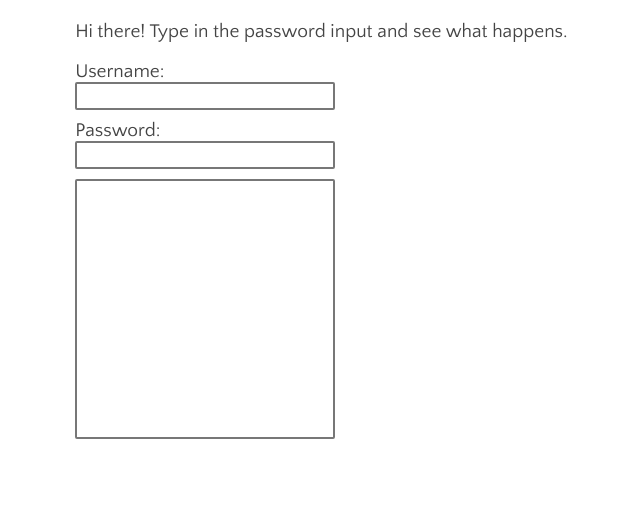
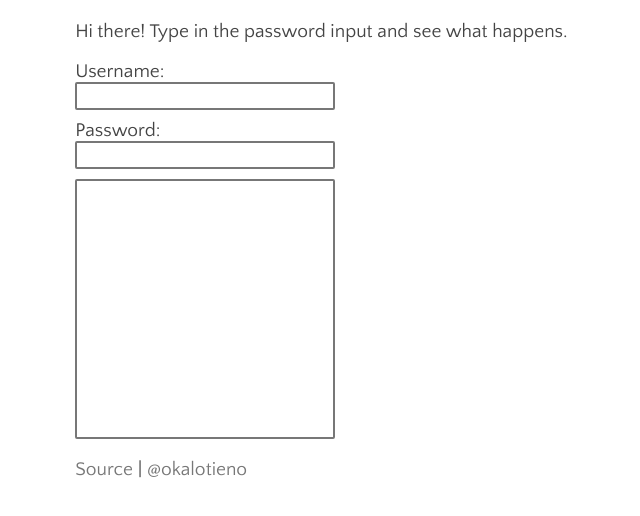
Before and after one commit to okal/getting-warmer, a website with bundled scripts: page index.html in a window 1280 px wide. Shown: the part 86-602 px from the top of the page, without its empty margins (14-654 px from the left). Built offline with nearby package versions, Linux system fonts and the light colour scheme.

Commit message:
Add credits to demo

```diff
--- a/index.html
+++ b/index.html
@@ -19,9 +19,12 @@
 					Password:<br/> <input type='password' name='password'/>
 				</label>
 				<div id='thumbnail-container'>
-					<div class='clearfix'></div>
 				</div>
 			</form>
+			<div id='credits'>
+				<a href='https://github.com/okal/getting-warmer'>Source</a> |
+				<a href='https://twitter.com/okal'>@okalotieno</a>
+			</div>
 		</div>
 		<script src='/src/js/demo.js'></script>
 	</body>
--- a/src/css/demo.css
+++ b/src/css/demo.css
@@ -41,6 +41,11 @@ input {
 	clear: both;
 }
 
-.clearfix {
-	clear: both;
+#credits {
+	margin-top: 20px;
 }
+
+#credits a {
+	text-decoration: none;
+	color: #777;
+}
```
